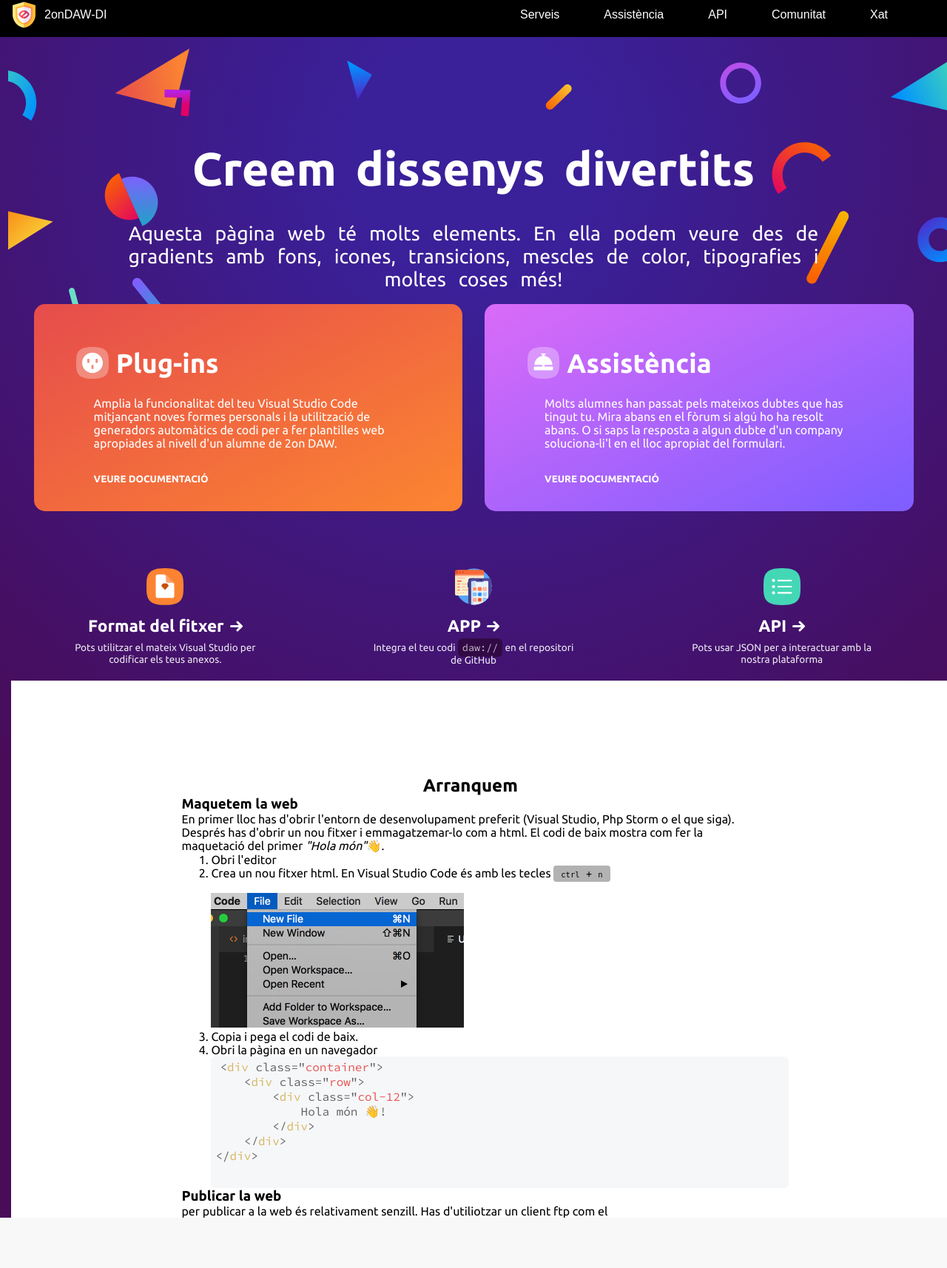
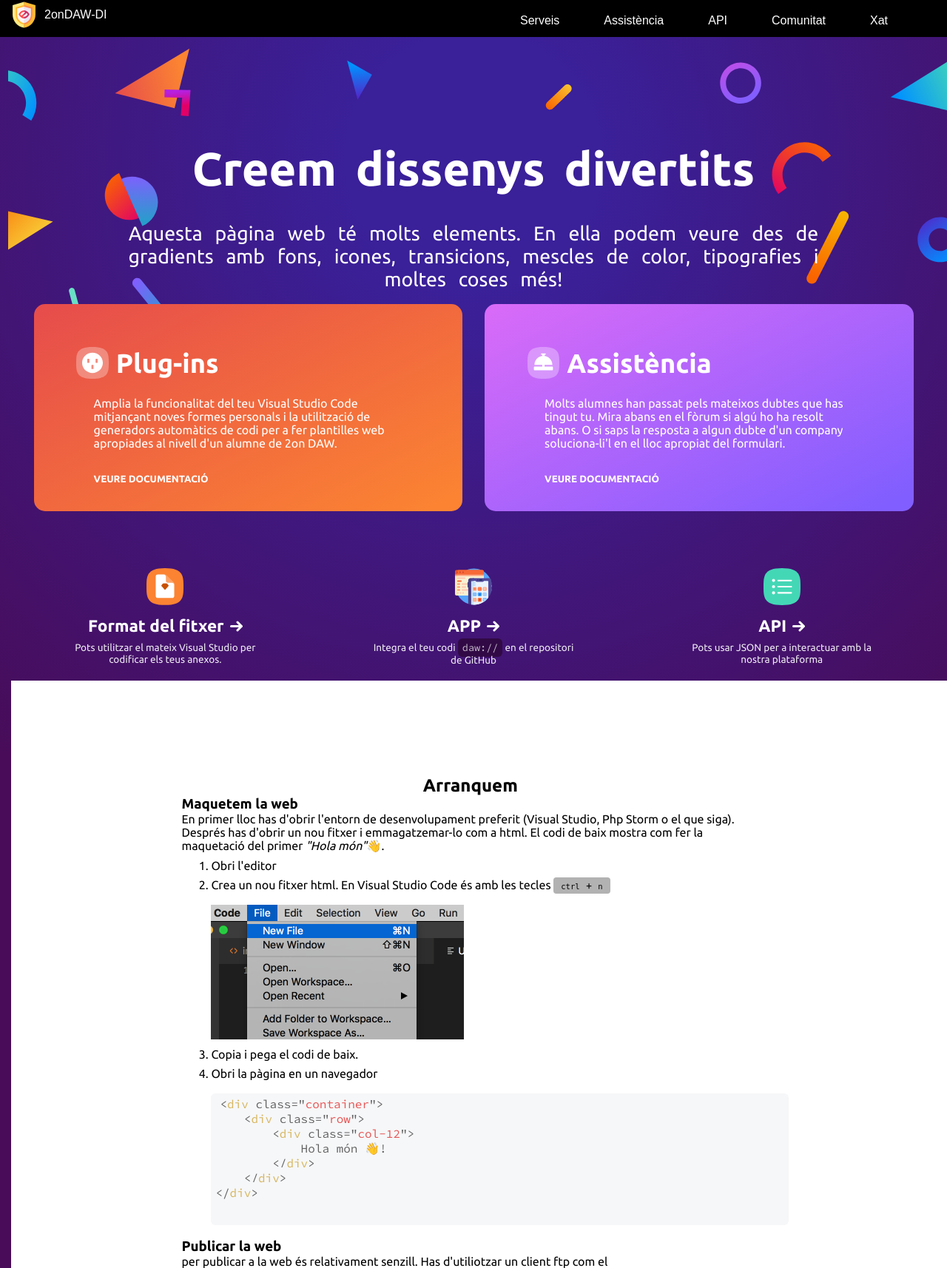
Before and after one commit to KMoran00/ACTS_2DAW, a PHP site: page / in a window 1280 px wide. Shown: the whole page at 74% size. Before the commit the page ends 1646 px from the top, so only its background shows below. Run offline with PHP 8.4, Linux system fonts and the light colour scheme.

Commit message:
listas decentes

```diff
--- a/DIW/UD6ACTFINAL/css/estils.css
+++ b/DIW/UD6ACTFINAL/css/estils.css
@@ -227,10 +227,12 @@ main {
 }
 
 h2 {
-
     text-align: center;
 }
 
+.arranqOL, li{
+    margin-top: 0.5em;
+}
 /* Estils de blocs de codi*/
 #daw,
 code {
--- a/DIW/UD6ACTFINAL/index.html
+++ b/DIW/UD6ACTFINAL/index.html
@@ -184,7 +184,7 @@
                                     mostra com fer la maquetació del primer
                                     <i>"Hola món"</i>&#128075;.
                                 </p>
-                                <ol>
+                                <ol class="arranqOL">
                                     <li>Obri l'editor</li>
                                     <li>Crea un nou fitxer html. En Visual
                                         Studio
@@ -196,6 +196,7 @@
                                         alt="img no carregada">
                                     <li> Copia i pega el codi de baix.</li>
                                     <li> Obri la pàgina en un navegador </li>
+                                    <br>
                                     <!-- PART DE CODI -->
                                     <div class="codigo">
                                         <pre>
@@ -209,10 +210,10 @@
 </code>
 
 </pre>
-
                                     </div>
 
                                 </ol>
+                                <br>
 
                                 <h3>Publicar la web</h3>
                                 <p>per publicar a la web és relativament
```
